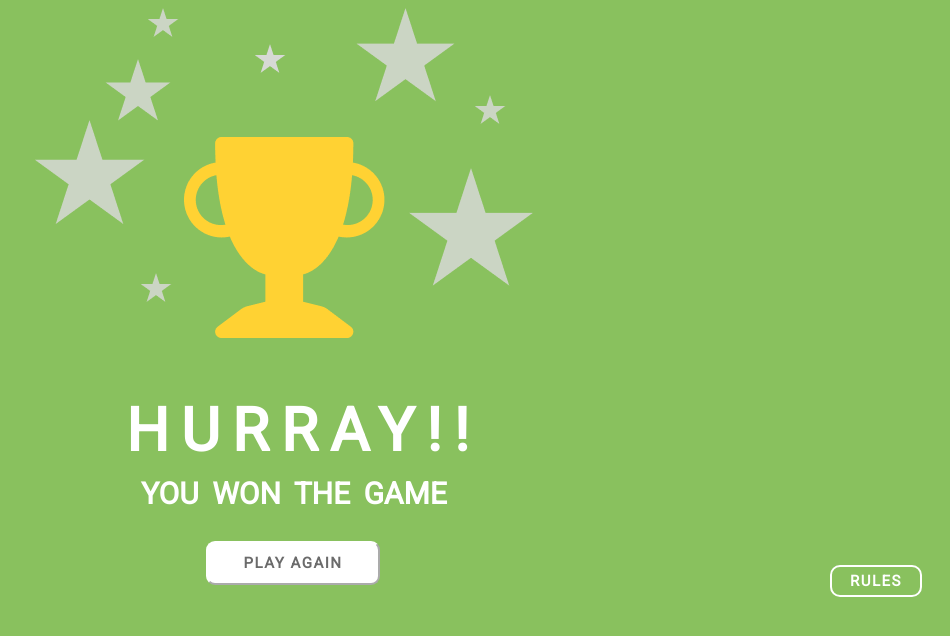
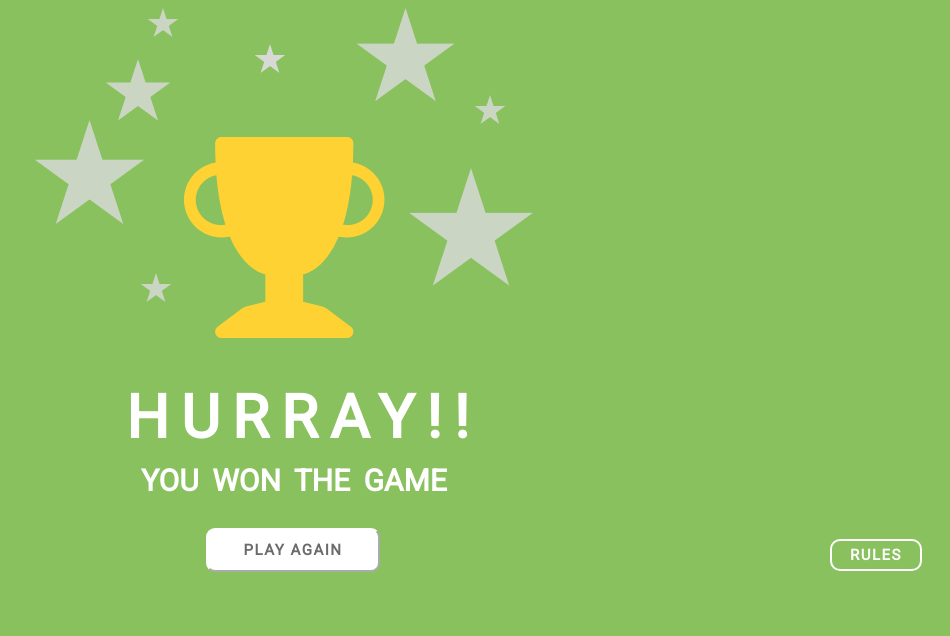
Before and after one commit to adi162anup/Cuvette-ModuleTest-1, a plain HTML site: page win.html in a window 1280 px wide. Shown: the whole page, without its empty margins (330-1280 px from the left). Drawn offline with Linux system fonts and the light colour scheme; a web font is replaced by a local one.

Commit message:
Dimension Update

```diff
--- a/style.css
+++ b/style.css
@@ -265,7 +265,7 @@ body{
 
 #next{
     position: absolute;
-    margin-top:30.5%;
+    margin-top:28%;
     margin-left: 92%;
     display: none;
     border: 2px solid #FFFFFF;
@@ -283,7 +283,7 @@ body{
 
 #reset{
     position: absolute;
-    margin-top:30.5%;
+    margin-top:28%;
     margin-left: 80%;
     border: 2px solid #FFFFFF;
     background-color: #89C15E;
@@ -397,7 +397,7 @@ body{
 
 .rules {
     position: absolute;
-    margin-top:30.5%;
+    margin-top:28%;
     margin-left: 90%;
     border: 2px solid #FFFFFF;
     background-color: #89C15E;
--- a/win.css
+++ b/win.css
@@ -23,7 +23,7 @@ body{
 #message{
     position: absolute;
     margin-left: 35%;
-    margin-top: 2%;
+    margin-top: 1%;
     font-family: 'Roboto';
     font-style: normal;
     font-weight: 600;
@@ -77,7 +77,7 @@ body{
 
 .rules {
     position: absolute;
-    margin-top:20%;
+    margin-top:18%;
     margin-left: 90%;
     border: 2px solid #FFFFFF;
     background-color: #89C15E;
```
